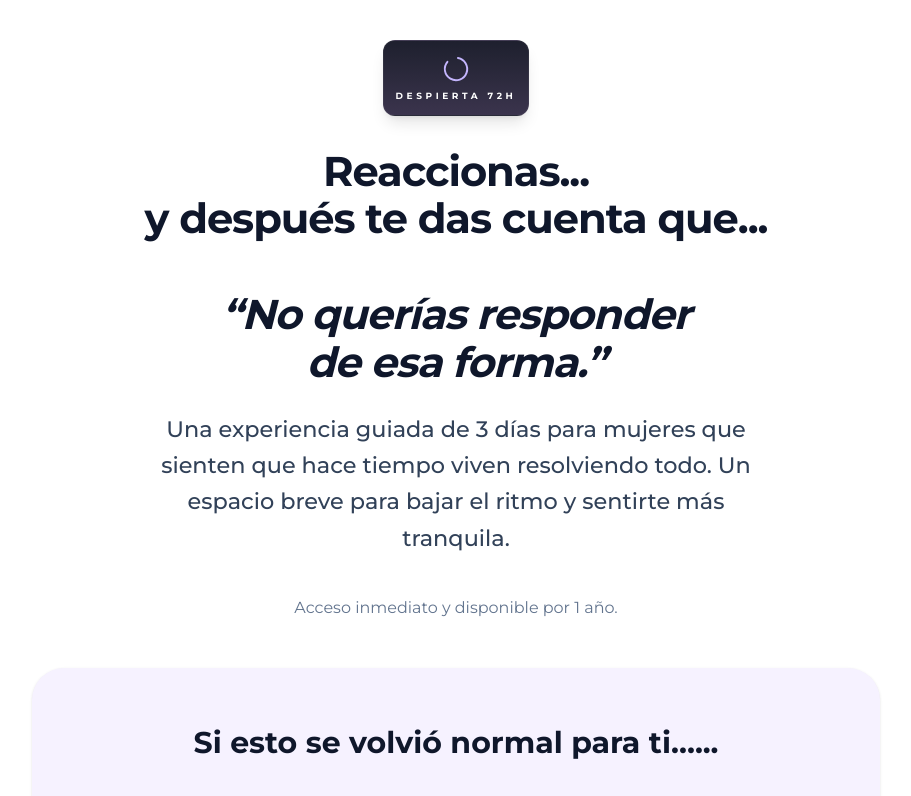
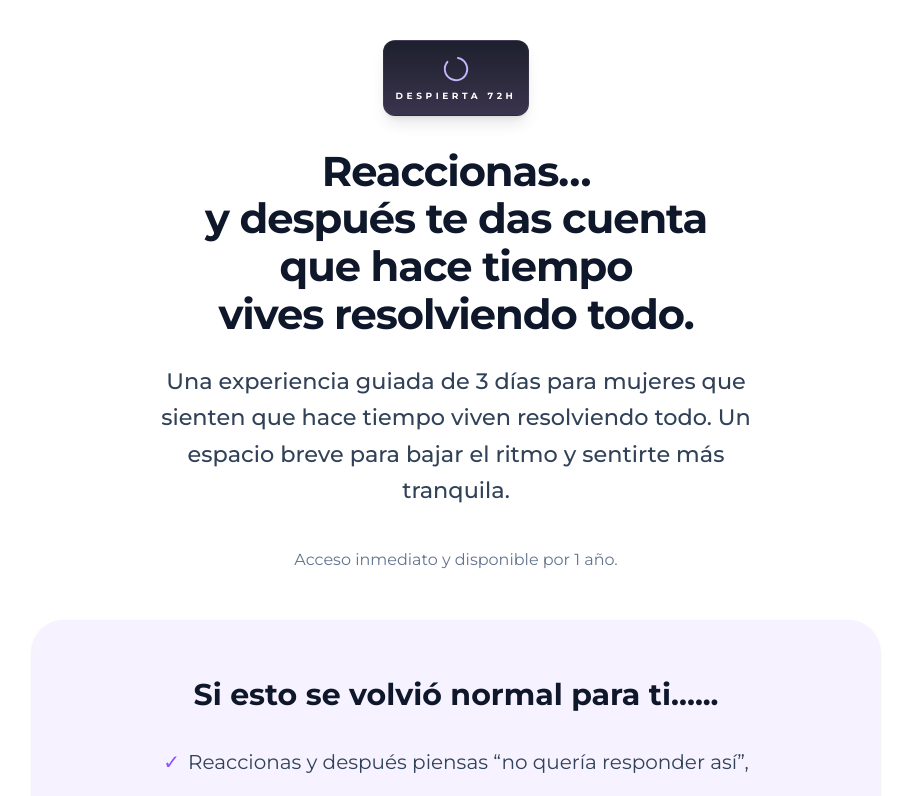
Before and after one commit to cursossolange/despierta-72h, a React (Vite) app: page / in a window 1280 px wide. Shown: the top 796 px of the page, without its empty margins (184-1095 px from the left). Built offline with nearby package versions, Linux system fonts and the light colour scheme; no server answers.

Commit message:
Update LandingPage.tsx

```diff
--- a/src/components/LandingPage.tsx
+++ b/src/components/LandingPage.tsx
@@ -160,17 +160,11 @@ export default function LandingPage({ onPurchase }: LandingPageProps) {
             {/* 1. Título principal (grande pero ajustado) */}
 <h1 className="text-[1.45rem] md:text-[2.6rem] font-black tracking-tight text-slate-900 mt-0 mb-4 md:mb-6 leading-[1.15]">
   <>
-    Reaccionas...
-    <br />
-    y después te das cuenta que...
-    <br />
-    <br />
-    <span className="italic">
-      “No querías responder
-      <br />
-      de esa forma.”
-    </span>
-  </>
+   Reaccionas…<br />
+y después te das cuenta<br />
+que hace tiempo<br />
+vives resolviendo todo.
+     </>
 </h1>
 
             {/* 3. Bajada breve */}
```
